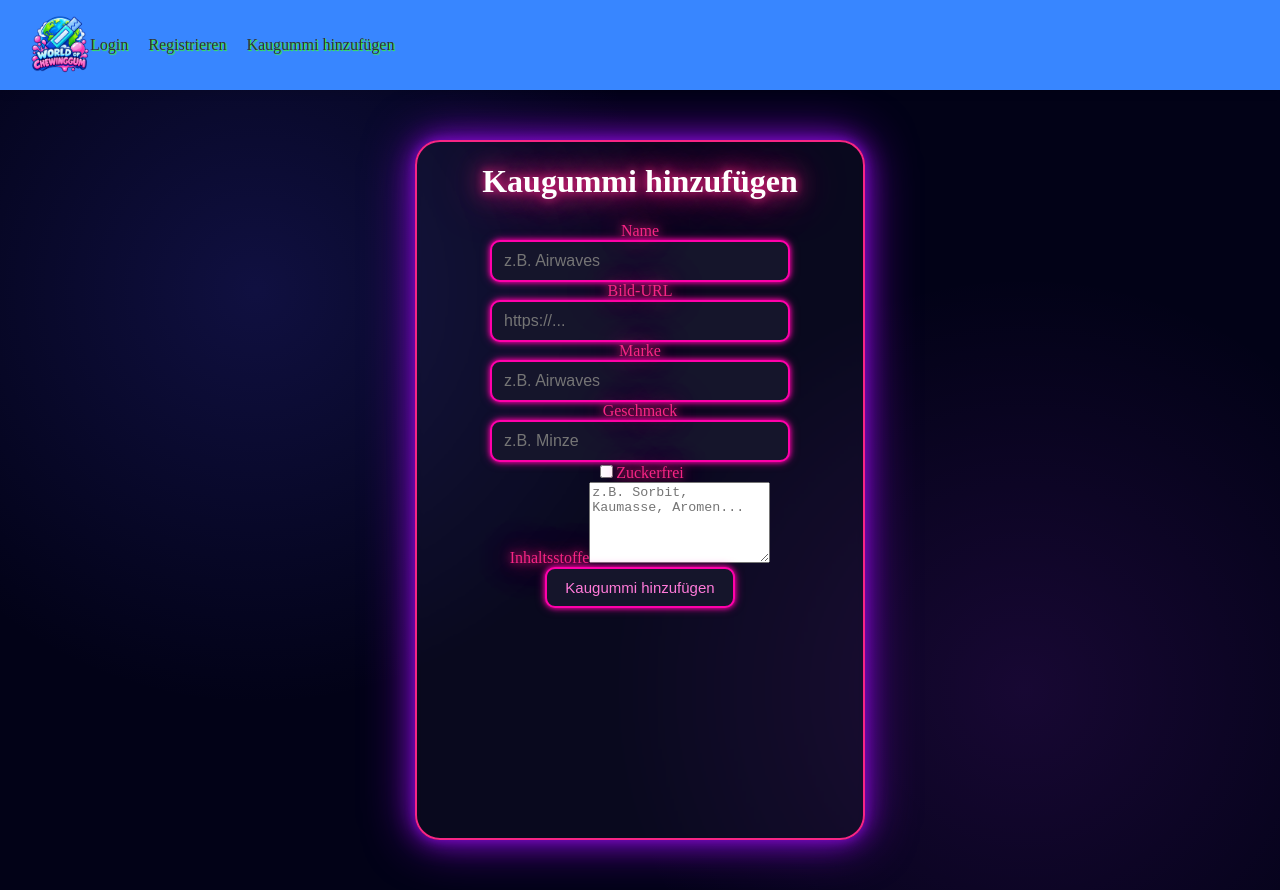
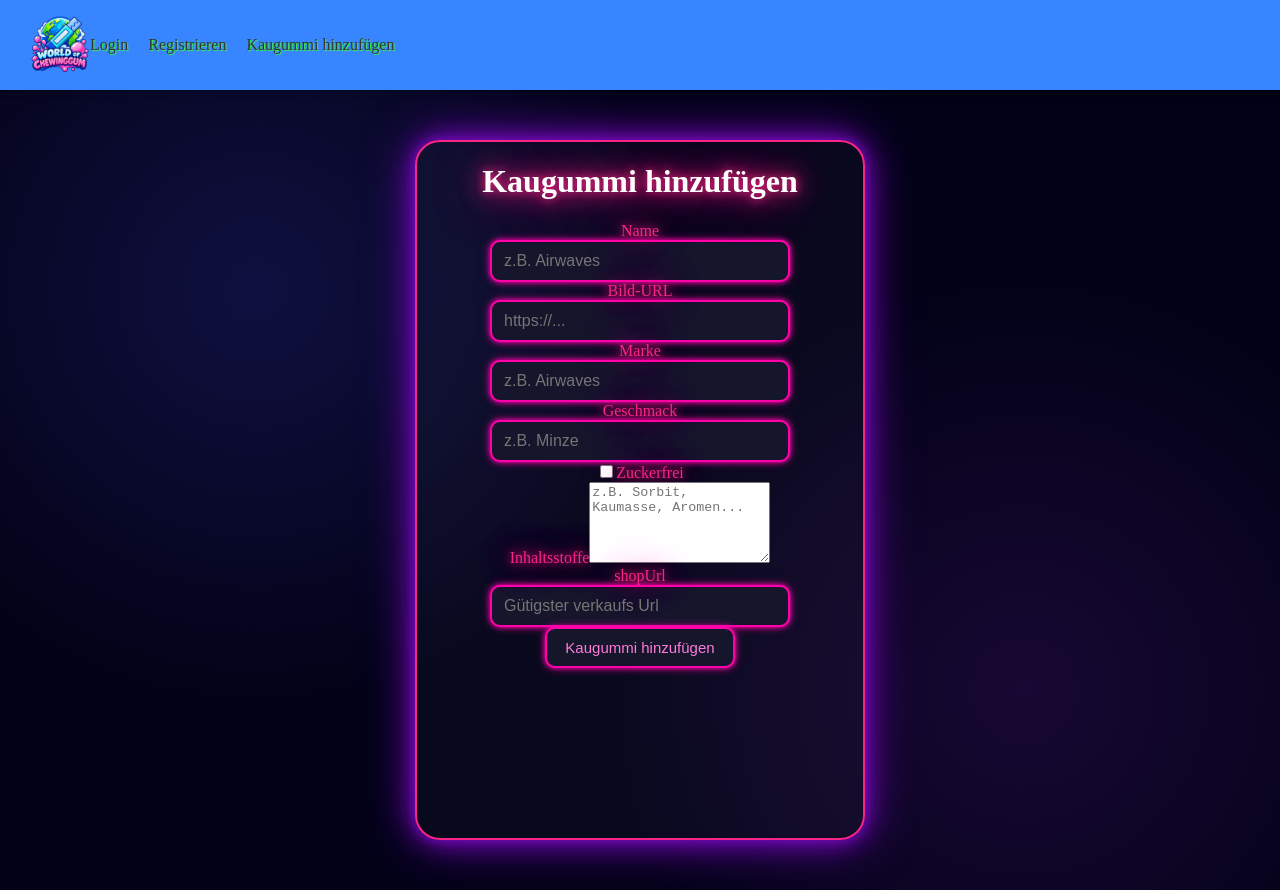
Before and after one commit to Vinci4600/World-of-Chewing-gum, a React app in the folder Frontend/: page /kaugummiadd in a window 1280 px wide. Built offline with nearby package versions, Linux system fonts and the light colour scheme; the HTML template or start-up script is replaced by a standard one.

Commit message:
add new attribute shopUrl in KaugummiAddPage.jsx

```diff
--- a/Frontend/src/pages/KaugummiAddPage.jsx
+++ b/Frontend/src/pages/KaugummiAddPage.jsx
@@ -10,6 +10,7 @@ function KaugummiAddPage() {
     const [geschmack, setGeschmack] = useState("");
     const [zuckerfrei, setZuckerfrei] = useState(false);
     const [inhaltsstoffe, setInhaltsstoffe] = useState("");
+    const [shopUrl, setShopUrl] = useState("");
 
     // Daten, die ins Backend geschickt werden
     const kaugummiData = {
@@ -18,7 +19,8 @@ function KaugummiAddPage() {
         marke: marke,
         geschmack: geschmack,
         zuckerfrei: zuckerfrei,
-        inhaltsstoffe: inhaltsstoffe
+        inhaltsstoffe: inhaltsstoffe,
+        shop: shopUrl
     };
 
     // POST-Funktion
@@ -147,6 +149,21 @@ function KaugummiAddPage() {
                             rows="5"
                         />
                     </div>
+                    {/* shopUrl */}
+                    <div className="form-group">
+                        <label htmlFor="geschmack">
+                            shopUrl
+                        </label>
+
+                        <input
+                            id="shopUrl"
+                            type="text"
+                            value={geschmack}
+                            onChange={(e) => setShopUrl(e.target.value)}
+                            placeholder="Gütigster verkaufs Url"
+                            required
+                        />
+                    </div>
 
                     {/* Absenden */}
                     <button className="button1" type="submit">
```
